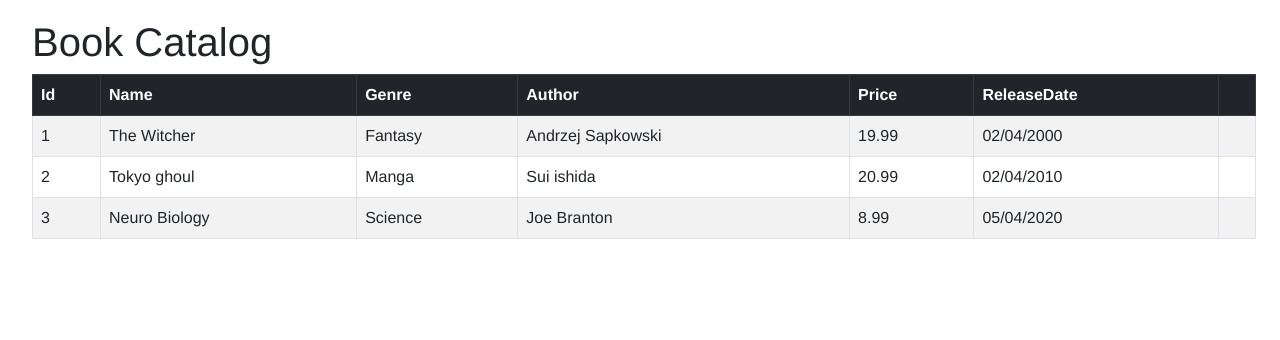
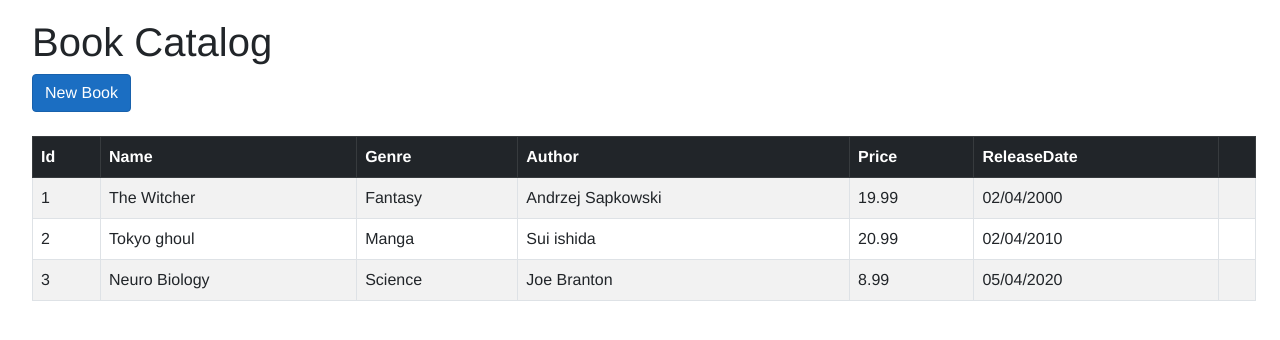
Before and after one commit to Gitros/BookShopWithBlazor, an ASP.NET Core app: page / in a window 1280 px wide. Shown: the top 340 px of the page. Run offline with ASP.NET Core 8, Linux system fonts and the light colour scheme; style sheets or scripts are compiled from the project's sources.

Commit message:
button for /book

```diff
--- a/BookStore.Client/Pages/Home.razor
+++ b/BookStore.Client/Pages/Home.razor
@@ -1,9 +1,16 @@
 @page "/"
 @using BookStore.Client.Models
+@inject NavigationManager NavigationManager
 
 <PageTitle>Book Catalog</PageTitle>
 
 <h1>Book Catalog</h1>
+
+<div class="row mb-4">
+    <div class="col-sm-6">
+        <button type="button" class="btn btn-primary" @onclick="CreateBook">New Book</button>
+    </div>
+</div>
 
 @if (books is null)
 {
@@ -49,4 +56,8 @@ else
         books = Bookclient.GetBooks();
     }
 
+    private void CreateBook()
+    {
+        NavigationManager.NavigateTo("/book");
+    }
 }
```
Also changed, not shown: 1 other file.
